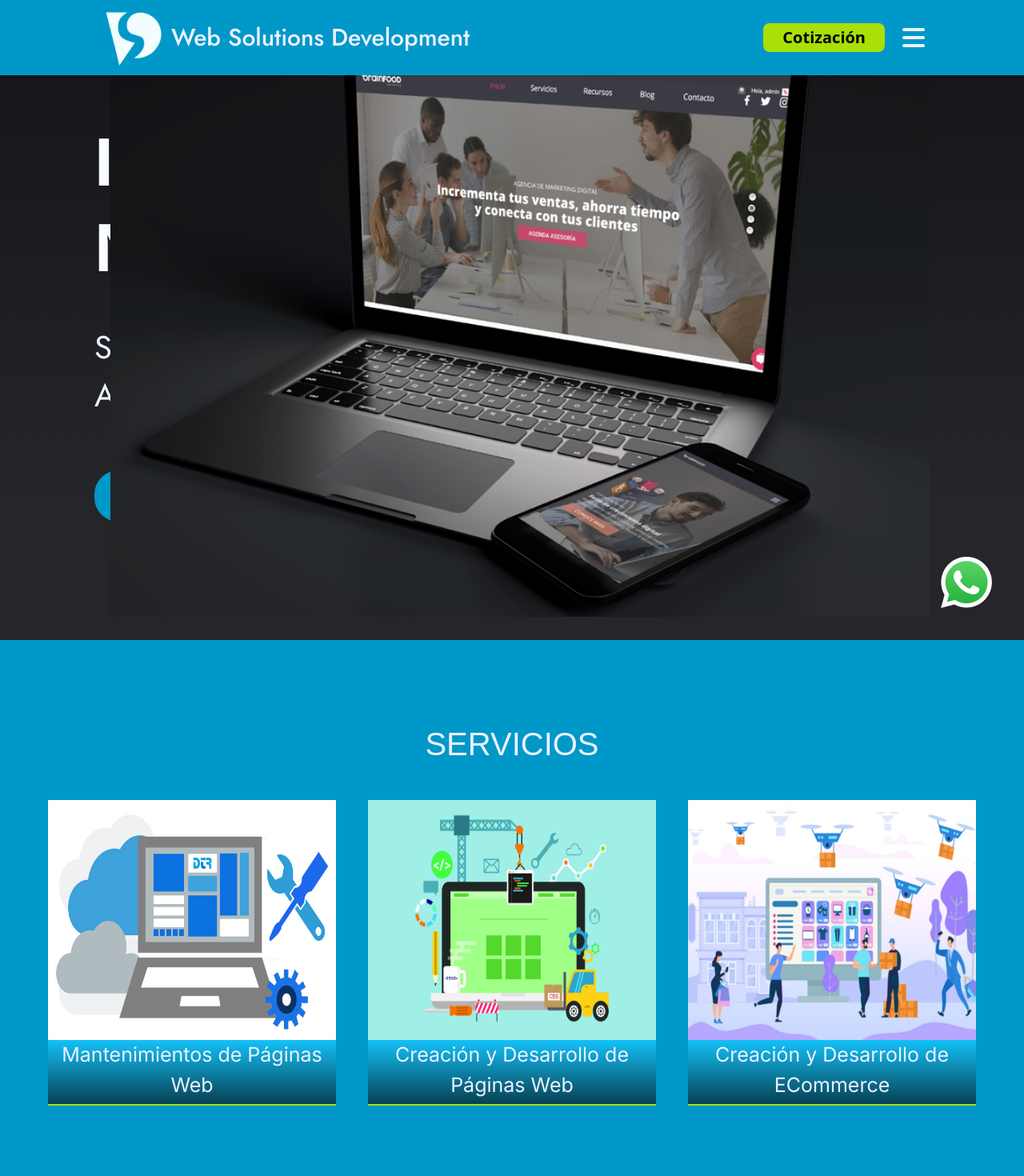
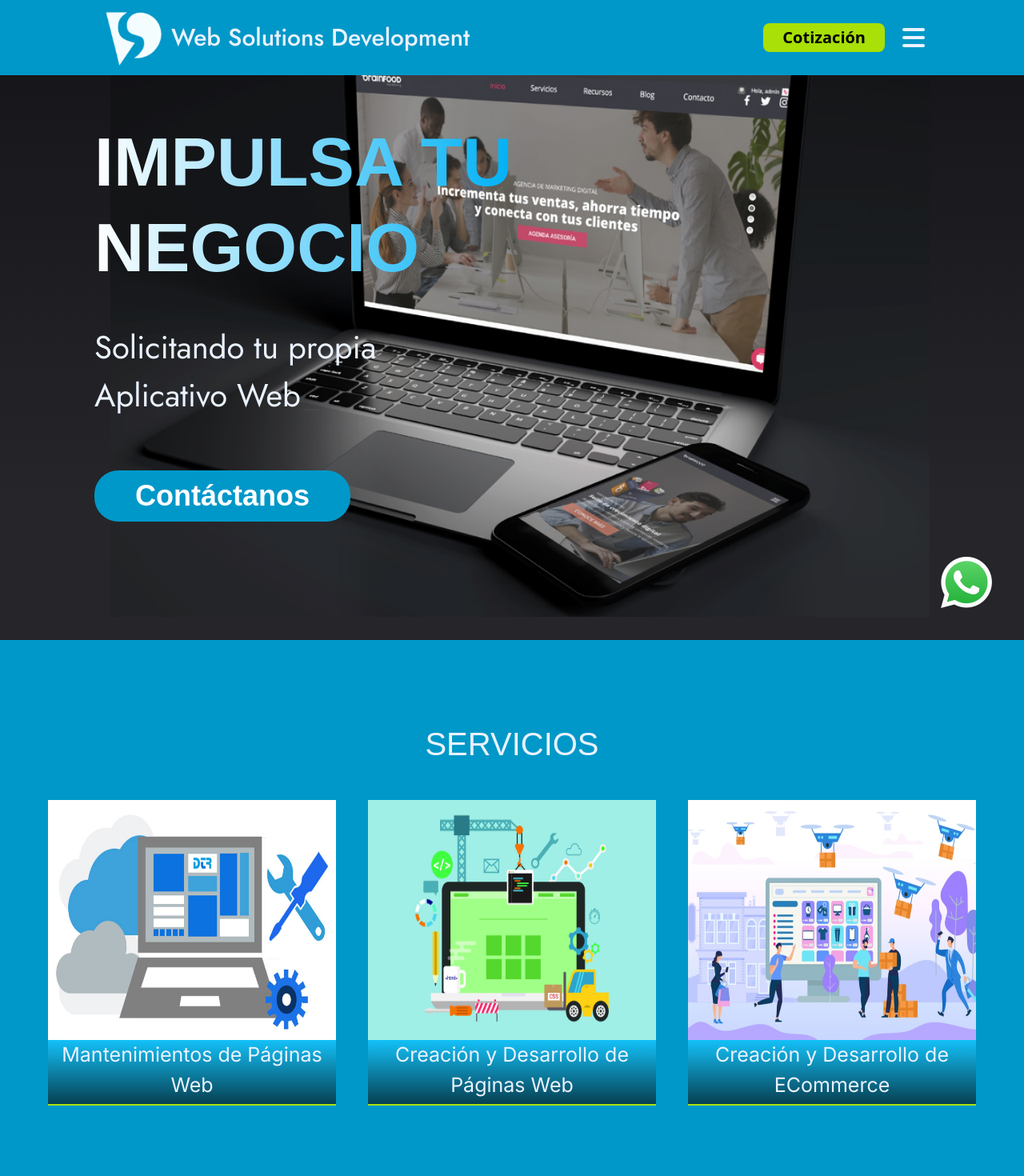
Before and after one commit to web-solutions-development/websolutionsdev-page, a React (Vite) app: page / in a window 1280 px wide. Shown: the top 1470 px of the page at 80% size. Built offline with nearby package versions, Linux system fonts and the light colour scheme; a web font is replaced by a local one.

Commit message:
fix z-index

```diff
--- a/src/components/landing/animation/particles/particles-style.css
+++ b/src/components/landing/animation/particles/particles-style.css
@@ -1,12 +1,12 @@
 .particle-light {
-  @apply absolute transition-all duration-[3500ms] z-[100] opacity-90;
+  @apply absolute transition-all duration-[3500ms] opacity-90;
   background: radial-gradient(50% 50% at 50% 50%, rgba(168, 224, 7, 0.8) 0%, rgba(103, 211, 185, 0) 100%);
   animation-name: transition;
   animation-duration: 1s;
 }
 
 .particle-circle {
-  @apply absolute transition-all duration-[3500ms] z-[100] opacity-90 rounded-full;
+  @apply absolute transition-all duration-[3500ms] opacity-90 rounded-full;
   background: radial-gradient(50% 50% at 50% 50%, rgba(0, 0, 0, 0.55) 0%, rgba(95, 249, 70, 0) 100%);
   box-shadow: 0px 4px 9px 29px #54CAD1;
   animation-name: transition;
--- a/src/components/landing/container/services.jsx
+++ b/src/components/landing/container/services.jsx
@@ -6,29 +6,29 @@ import img1 from "../../../assets/images/servicio1.jpg"
 import img2 from "../../../assets/images/servicio2.jpeg"
 import img3 from "../../../assets/images/servicio3.jpg"
 
-const servicio1 ="Mantenimientos de Páginas Web"
-const servicio2 ="Creación y Desarrollo de Páginas Web"
-const servicio3 ="Creación y Desarrollo de ECommerce"
+const servicio1 = "Mantenimientos de Páginas Web"
+const servicio2 = "Creación y Desarrollo de Páginas Web"
+const servicio3 = "Creación y Desarrollo de ECommerce"
 
-const textserv1 ="Ayudamos a la mejora y evolucion de tu pagina web, con nuestra experiencia en el mercado digital."
-const textserv2 ="Diseñamos y implementasmos una pagina web hecha a la medida de nuestros clientes."
-const textserv3 ="Nos especializamos en la creacion y diseño de E-Commerce super seguros y intuitivos a la vista."
+const textserv1 = "Ayudamos a la mejora y evolucion de tu pagina web, con nuestra experiencia en el mercado digital."
+const textserv2 = "Diseñamos y implementasmos una pagina web hecha a la medida de nuestros clientes."
+const textserv3 = "Nos especializamos en la creacion y diseño de E-Commerce super seguros y intuitivos a la vista."
 export const Services = () => {
   return <div className="conten text-black bg-primary">
     <div className="titulo-servicios font-palanquin-dark text-white">
       <h1>SERVICIOS</h1>
     </div>
-    <div className="tarjetas">
+    <div className="tarjetas relative z-50">
       <div className="container-services">
-              <ServiceItem data={{imgSrc:img1,detalles:textserv1,titulo:servicio1}}/>
+        <ServiceItem data={{ imgSrc: img1, detalles: textserv1, titulo: servicio1 }} />
       </div>
 
       <div className="container-services">
-              <ServiceItem data={{imgSrc:img2,detalles:textserv2,titulo:servicio2}}/>
+        <ServiceItem data={{ imgSrc: img2, detalles: textserv2, titulo: servicio2 }} />
       </div>
 
       <div className="container-services">
-              <ServiceItem data={{imgSrc:img3,detalles:textserv3,titulo:servicio3}}/>
+        <ServiceItem data={{ imgSrc: img3, detalles: textserv3, titulo: servicio3 }} />
       </div>
     </div>
 
--- a/src/components/landing/home.jsx
+++ b/src/components/landing/home.jsx
@@ -8,7 +8,7 @@ export const Home = () => {
   return <div className="home-bg">
     <div className="container-screen h-full">
       <div className='home-layout'>
-        <div className='home-wsd-layout'>
+        <div className='home-wsd-layout z-50'>
           <div className='home-title-layout'>
             <span className='home-title-font'>
               IMPULSA TU
@@ -33,13 +33,13 @@ export const Home = () => {
               />
             </span>
           </div>
-          <div className='home-quotation-layout'>
-            <button className='home-quotation-button'>
+          <div className='home-quotation-layout '>
+            <button className='home-quotation-button z-[100]'>
               Cotización
             </button>
           </div>
-          <div className='home-contact-layout'>
-            <button className='home-contact-button'>
+          <div className='home-contact-layout '>
+            <button className='home-contact-button z-[100]'>
               Contáctanos
             </button>
           </div>
@@ -50,7 +50,7 @@ export const Home = () => {
       </div>
 
     </div>
-    <div className='home-icon-wss' >
+    <div className='home-icon-wss z-[100]' >
       <a href='https://wa.link/7wpbkq' target="_blank" rel="noopener noreferrer">
         <img src={iconWhatsapp} />
       </a>
--- a/src/components/landing/pure/ServiceItem.jsx
+++ b/src/components/landing/pure/ServiceItem.jsx
@@ -1,12 +1,12 @@
 import React from "react"
 
 const ServiceItem = props => {
-  let {imgSrc,detalles,titulo} = props.data ;
+  let { imgSrc, detalles, titulo } = props.data;
   return (
-    <div className="tarjeta border-b-primary-option border-b-2 bg-primary">
+    <div className="tarjeta border-b-primary-option border-b-2 bg-primary z-50">
 
       <div className="imagen-services">
-                <img className="img-servicio " src={imgSrc}/>
+        <img className="img-servicio " src={imgSrc} />
         <div className="centrado text-secondary-option font-bold uppercase">{detalles}</div>
 
       </div>
```
Lines whose indentation alone changed are shown as unchanged.
